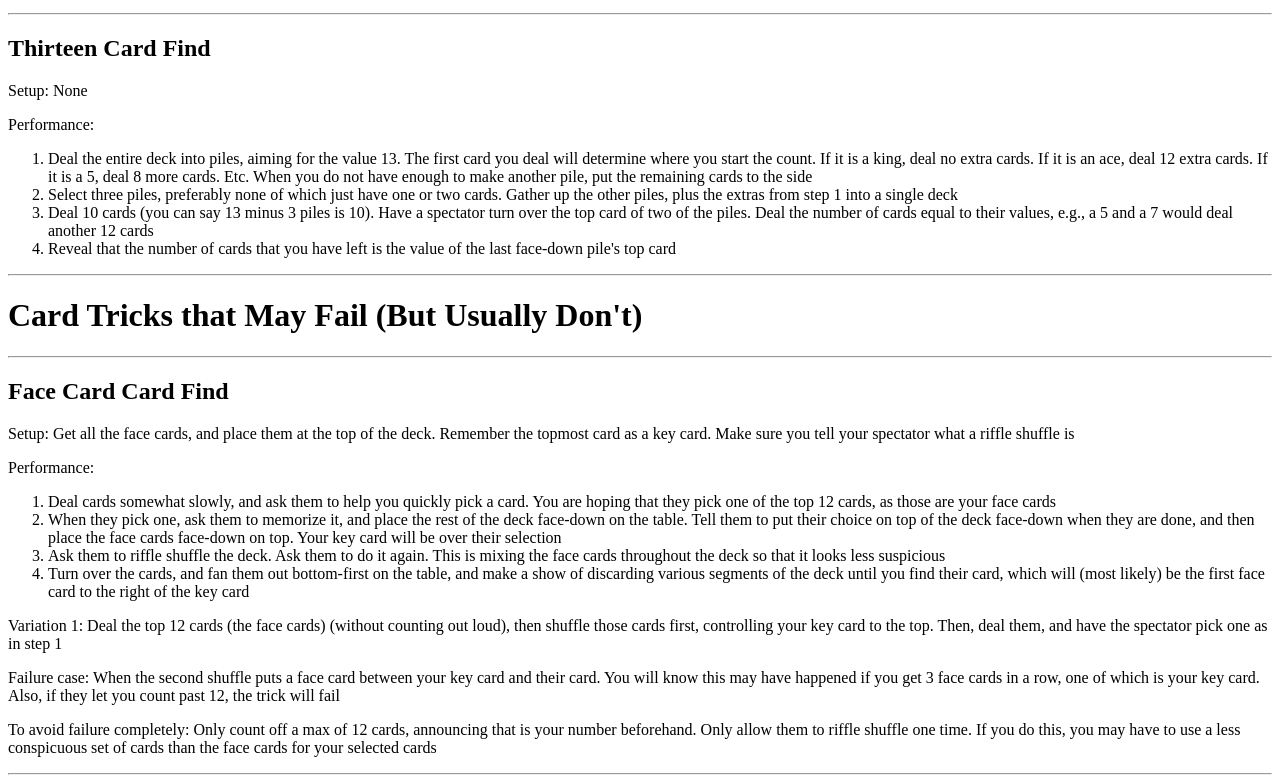
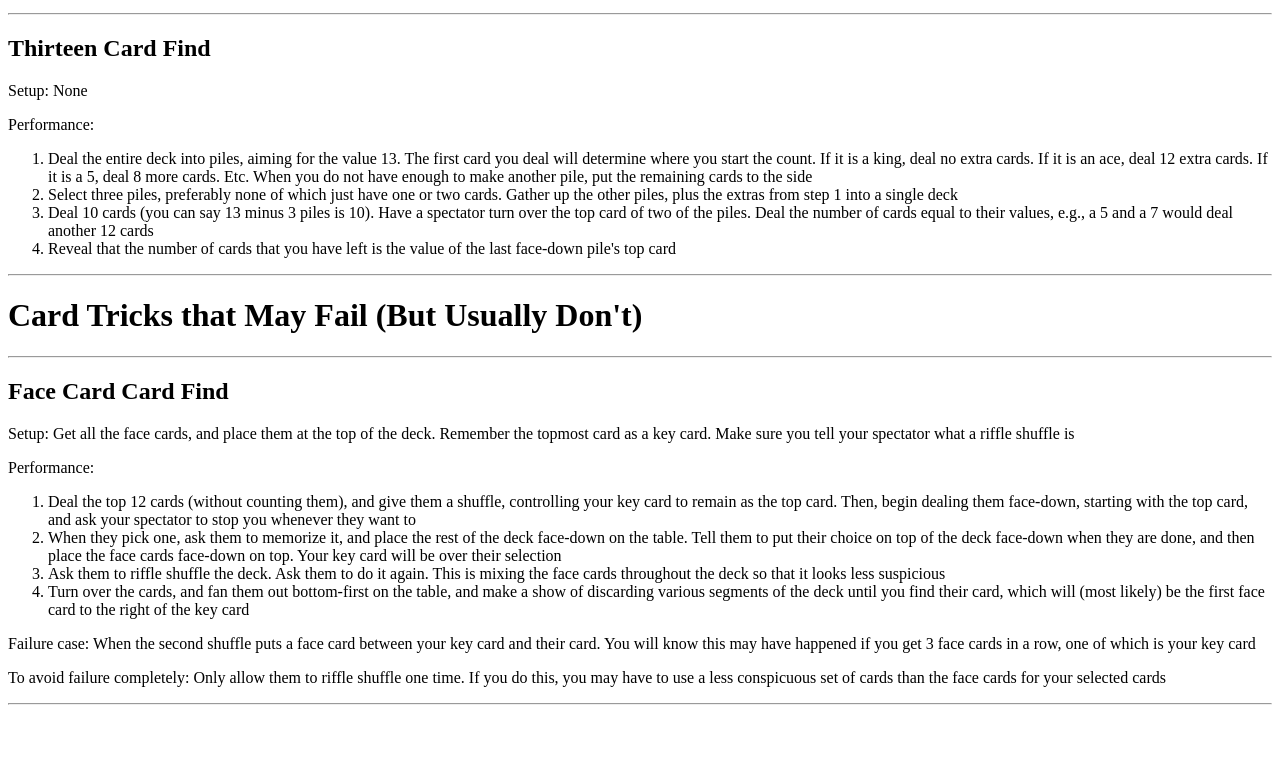
Before and after one commit to NoahZielke/CardMagicWiki, a plain HTML site: page index.html in a window 1280 px wide. Shown: the part 1142-1925 px from the top of the page. After the commit the page ends 1855 px from the top, so only its background shows below. Drawn offline with Linux system fonts and the light colour scheme.

Commit message:
Update index.html

```diff
--- a/index.html
+++ b/index.html
@@ -113,15 +113,13 @@
     <p>Setup: Get all the face cards, and place them at the top of the deck. Remember the topmost card as a key card. Make sure you tell your spectator what a riffle shuffle is</p>
     <p>Performance:</p>
     <ol>
-        <li>Deal cards somewhat slowly, and ask them to help you quickly pick a card. You are hoping that they pick one of the top 12 cards, as those are your face cards</li>
+        <li>Deal the top 12 cards (without counting them), and give them a shuffle, controlling your key card to remain as the top card. Then, begin dealing them face-down, starting with the top card, and ask your spectator to stop you whenever they want to</li>
         <li>When they pick one, ask them to memorize it, and place the rest of the deck face-down on the table. Tell them to put their choice on top of the deck face-down when they are done, and then place the face cards face-down on top. Your key card will be over their selection</li>
         <li>Ask them to riffle shuffle the deck. Ask them to do it again. This is mixing the face cards throughout the deck so that it looks less suspicious</li>
         <li>Turn over the cards, and fan them out bottom-first on the table, and make a show of discarding various segments of the deck until you find their card, which will (most likely) be the first face card to the right of the key card</li>
-
     </ol>
-    <p>Variation 1: Deal the top 12 cards (the face cards) (without counting out loud), then shuffle those cards first, controlling your key card to the top. Then, deal them, and have the spectator pick one as in step 1</p>
-    <p>Failure case: When the second shuffle puts a face card between your key card and their card. You will know this may have happened if you get 3 face cards in a row, one of which is your key card. Also, if they let you count past 12, the trick will fail</p>
-    <p>To avoid failure completely: Only count off a max of 12 cards, announcing that is your number beforehand. Only allow them to riffle shuffle one time. If you do this, you may have to use a less conspicuous set of cards than the face cards for your selected cards</p>
+    <p>Failure case: When the second shuffle puts a face card between your key card and their card. You will know this may have happened if you get 3 face cards in a row, one of which is your key card</p>
+    <p>To avoid failure completely: Only allow them to riffle shuffle one time. If you do this, you may have to use a less conspicuous set of cards than the face cards for your selected cards</p>
 
     <hr>
 
```
